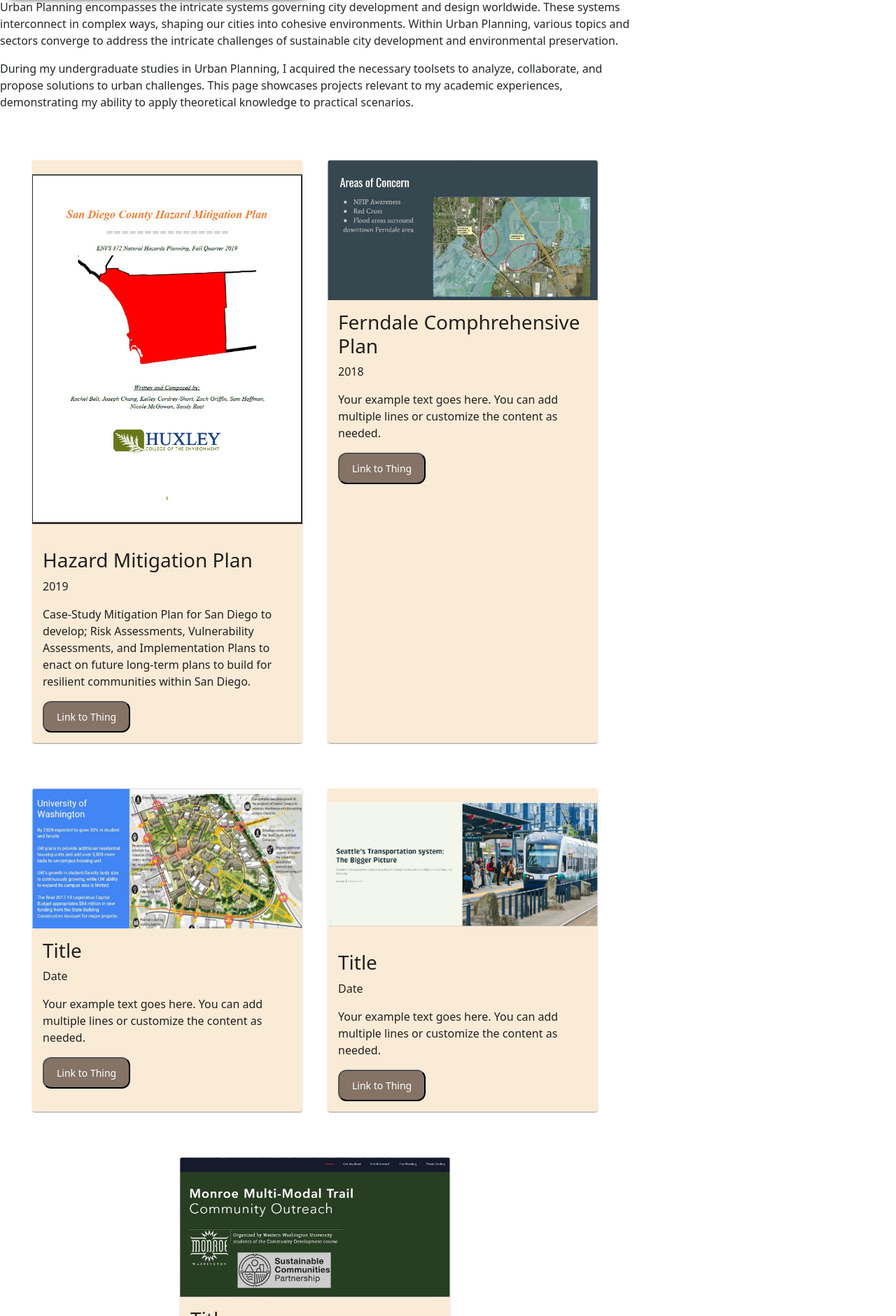
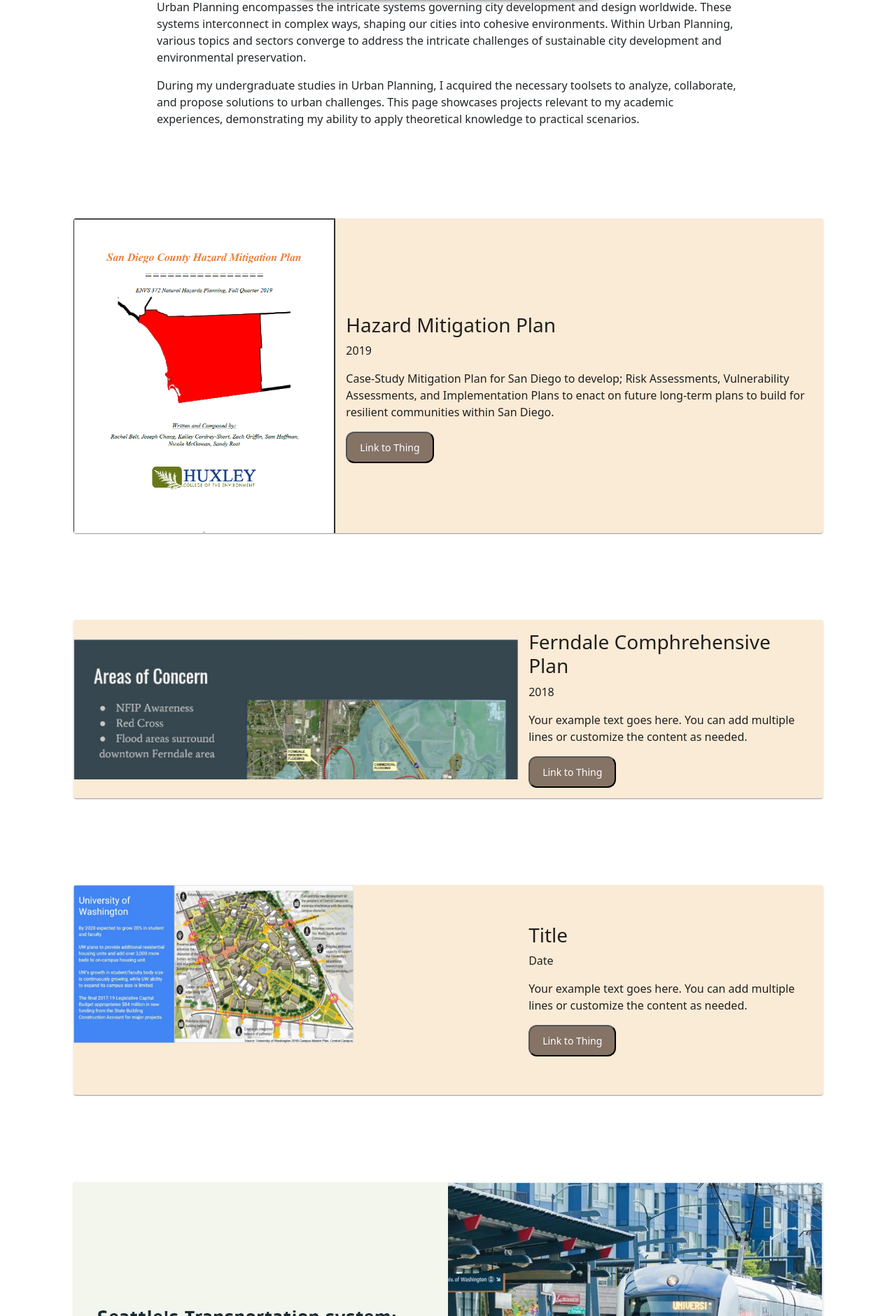
Before and after one commit to josephachang02/PortfolioApp, a React (Vite) app: page /UrbanPlanning in a window 1280 px wide. Shown: the part 579-2460 px from the top of the page at 70% size. Built offline with nearby package versions, Linux system fonts and the light colour scheme.

Commit message:
changes to up page to stack vertical with content in rows

```diff
--- a/src/pages/UrbanPlanning/UrbanPlanning.jsx
+++ b/src/pages/UrbanPlanning/UrbanPlanning.jsx
@@ -56,6 +56,7 @@ const urbanPlanning = () => {
               src= {Hazards}
               alt="example"
               className="image"
+              style = {{maxWidth: "35%"}}
             />
         <div className="TextCard">
         <h3>Hazard Mitigation Plan</h3>
@@ -95,8 +96,8 @@ const urbanPlanning = () => {
     className="image"
   />
 <div className="TextCard">
-<h3>Title</h3>
-<p>Date</p>
+<h3>Seattle Transportation System</h3>
+<p>2019</p>
 <p>Your example text goes here. You can add multiple lines or customize the content as needed.</p>
 <button className ="button">Link to Thing</button>
 </div>
--- a/src/pages/UrbanPlanning/ferndale.jsx
+++ b/src/pages/UrbanPlanning/ferndale.jsx
@@ -46,7 +46,7 @@ const data = [
                       className="d-block w-100"
                       src={slide.image}
                       alt="slider image"
-                      style={{ objectFit: "contain" }}
+                      style={{ objectFit: "cover" , height: "100%" }}
                     />
                   </Carousel.Item>
                 ))}
--- a/src/pages/UrbanPlanning/hap.jsx
+++ b/src/pages/UrbanPlanning/hap.jsx
@@ -34,19 +34,19 @@ function HAPCarousel() {
     };
 
     return (
-      <Container style={{ overflow: "hidden", height: "200px", position: "relative" }}>
+      <Container style={{ overflow: "hidden", height: "300px", position: "relative" }}>
         <Row className="justify-content-center">
-          <Col xs={12} md={8} lg={6}>
+          <Col xs={12} md={8} lg={6} >
             <div id="Carousel">
               <Carousel activeIndex={index} onSelect={handleSelect} controls={false}
-            indicators={false} style={{ position: "absolute", top: 0, left: 0, right: 0, bottom: 0, }}>
+            indicators={false} style={{ position: "absolute", top: 0, left: 0, right: 0, bottom: 0, }} >
                 {data.map((slide, i) => (
-                  <Carousel.Item key={i} style={{ position: "relative", height: "100%" }}>
+                  <Carousel.Item key={i} style={{ position: "relative", height: "100%", width: "100%" }}>
                     <img
-                      className="d-block w-100"
+
                       src={slide.image}
                       alt="slider image"
-                      style={{ objectFit: "contain" }}
+                      style={{ objectFit: "contain", minHeight: "100px", maxHeight: "320px", maxWidth: "400px", minWidth: "300px"}}
                     />
                   </Carousel.Item>
                 ))}
--- a/src/pages/UrbanPlanning/index.css
+++ b/src/pages/UrbanPlanning/index.css
@@ -1,9 +1,9 @@
 .up-sectionshrink {
-  margin-top: 150px
+  margin-top: 180px
 }
 .up-section {
   margin-top: 20px;
-  max-width: 900px;
+  max-width: 100%;
   display: flex;
   flex-wrap: wrap;
   justify-content: space-between;
@@ -15,26 +15,29 @@
   width: 100%;
   margin: 10px;
   margin-bottom: 15px;
-  min-height: 300px;
+  min-height: 2400px;
   overflow: auto;
+  flex-direction: column;
+  align-items: center;
 }
 
 #UP-Card {
-  width: calc(45% - 10px); /* 50% width with space between */
+  width: 85%; /* 50% width with space between */
   margin-bottom: 20px;
   background-color: antiquewhite;
-  margin-top: 45px;
+  max-height: 450px;
 }
 
 .content {
   display: flex;
-  flex-direction: column; /* Ensure content is displayed in column */
+  flex-direction: row; /* Ensure content is displayed in column */
   align-items: center; /* Center content horizontally */
 }
 
 .image {
-  max-width: 100%; /* Adjust image width to fit container */
-  margin: 20px;
+  width: 70%; /* Make sure image takes up full width of container */
+  height: 70%; /* Make sure image takes up full height of container */
+  object-fit: contain;
   border-color: rgb(77, 77, 77);
 }
 
@@ -60,8 +63,8 @@
 
 .CarouselContainer {
   width: 100%; /* Ensure the carousel fills the entire width of the card */
-  overflow: hidden;
-  height:300px;
+  overflow:visible;
+
 }
 
 .CarouselContainer .carousel .slide {
@@ -77,8 +80,9 @@
 
 .CarouselContent {
   display: flex;
-  flex-direction: column; /* Ensure content is displayed in column */
-  align-items: center; /* Center content horizontally */
+  flex-direction: row;
+  width: 100%;
+  align-items: center;
   width: 100%; /* Ensure content fills the entire width */
 }
 
@@ -90,6 +94,31 @@
   width: 100%;
   transition: all 0.3s ease;
 }
+
+#intro {
+  align-items: center;
+  display: flex;
+  justify-content: center;
+  flex-direction: column;
+
+}
+
+#intro p {
+  justify-content: center;
+  max-width: 65%;
+
+}
+
+@media (min-width: 815px) {
+  .image {
+    max-width: 100%; /* Adjust image width to fit container */
+    width: 100%; /* Make sure image takes up full width of container */
+    height: 100%; /* Make sure image takes up full height of container */
+    object-fit: contain !important;
+    border-color: rgb(77, 77, 77);
+  }
+}
+
 @media (max-width: 660px) {
   #CardContainer {
     flex-direction: column; /* Stack cards vertically on small screens */
@@ -100,18 +129,15 @@
     flex-direction: column; /* Stack items vertically on small screens */
     max-width: 100%; /* Ensure the card takes full width on small screens */
     margin-bottom: 15px; /* Add some bottom margin for spacing between cards */
+    min-width: 300px;
+    width: 500px;
   }
 
   .content {
     flex-direction: column; /* Stack items vertically on small screens */
     align-items: center; /* Center content in the vertical direction */
     text-align: center; /* Center text content */
-  }
-
-  .image {
-    margin-bottom: 15px; /* Add some bottom margin for spacing */
-  }
-}
+  }}
 
 @media (max-width: 580px) {
   .up-sectionshrink {
--- a/src/pages/UrbanPlanning/monroe.jsx
+++ b/src/pages/UrbanPlanning/monroe.jsx
@@ -44,7 +44,7 @@ function MonroeCarousel() {
     return (
       <Container style={{ overflow: "hidden", height: "200px", position: "relative" }}>
         <Row className="justify-content-center">
-          <Col xs={12} md={8} lg={6}>
+          <Col >
             <div id="Carousel">
               <Carousel activeIndex={index} onSelect={handleSelect} controls={false}
             indicators={false} style={{ position: "absolute", top: 0, left: 0, right: 0, bottom: 0, }}>
@@ -54,7 +54,7 @@ function MonroeCarousel() {
                       className="d-block w-100"
                       src={slide.image}
                       alt="slider image"
-                      style={{ objectFit: "contain" }}
+                      style={{ objectFit: "contain", minHeight: "400px", width: "100%" }}
                     />
                   </Carousel.Item>
                 ))}
```
